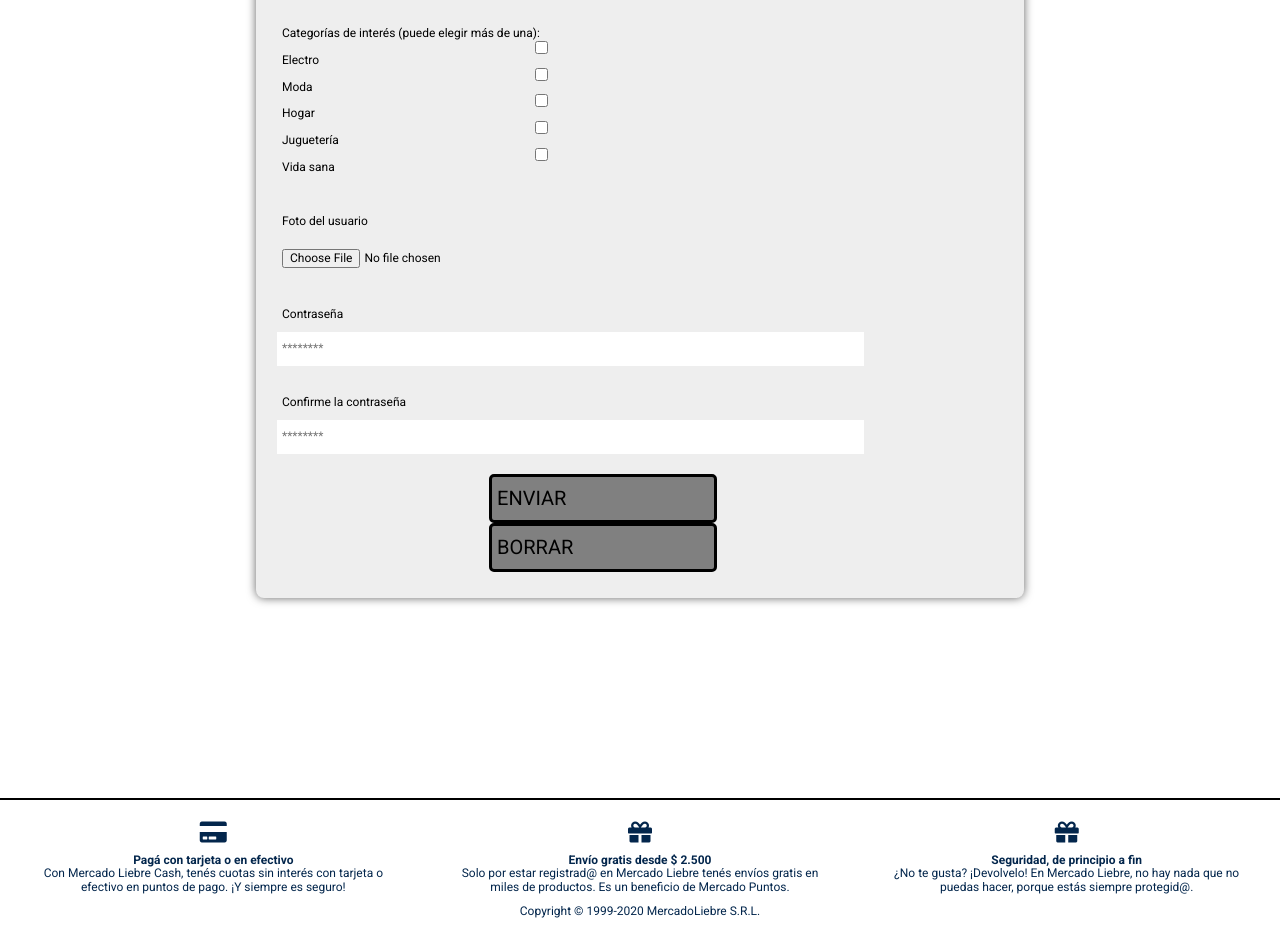
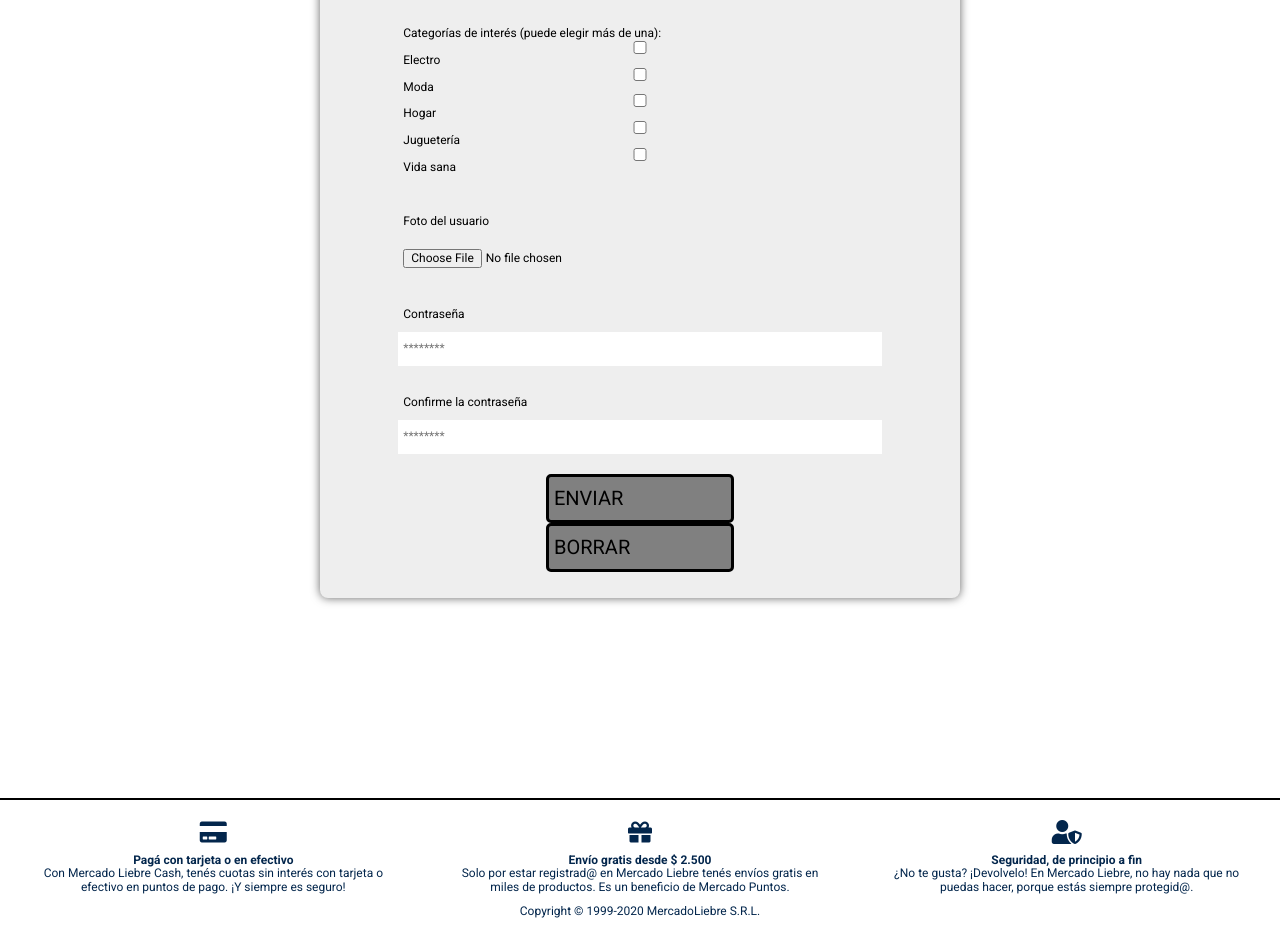
Before and after one commit to manunacht/proyecto-manuel-nacht-ml, a website: page views/register.html in a window 1280 px wide. Shown: the part 991-1920 px from the top of the page. Drawn offline with Linux system fonts and the light colour scheme; files whose address does not match are found by name.

Commit message:
final version

```diff
--- a/public/css/login.css
+++ b/public/css/login.css
@@ -50,8 +50,7 @@ form{
     background: #eee;
     padding: 16px;
     border-radius: 8px;
-    width: 60%;
-    min-width: 320px;
+    width: 98vw;
     flex-direction: column;
     margin: auto;
     margin-top: 200px;
@@ -76,6 +75,7 @@ form *{
     width: 50%;
     transition: all 500ms;
 }
+
 .button:hover{
     background-color: #0022AA;
 }
@@ -109,9 +109,18 @@ form *{
 }
 
 /*************************** MEDIA QUERIES *******************************/
+@media(min-width: 768px){
+    form{
+        width: 75vw;
+    }
+}
+
 @media (min-width: 1220px){
     .mainHeaderBottomBar *{
         font-size: 18px;
+    }
+    form{
+        width: 50vw;
     }
     .icons *{
         transition: all 100ms;
--- a/public/css/main.css
+++ b/public/css/main.css
@@ -36,6 +36,7 @@
         font-size: 18px;
     }
 }
+
 .phrase{
     padding-bottom: 10px;
 }
@@ -69,12 +70,10 @@
 }
 /**************************** MAIN ********************************/
 .main{
-
     width: 100%;
     margin: auto;
     text-align: left;
     background-color: #ebebeb;
-
 }
 .basedOnYourLastVisit{
     background-color: #ebebeb;
@@ -83,7 +82,8 @@
     background-color: #ebebeb;
 }
 .images{
-    max-width: 320px;
+    width: 93%;
+    min-width: 320px;
     padding: 10px;
     margin: auto;
 }
@@ -116,7 +116,9 @@
 
 .titulares{
     font-size: 24px;
-    padding-top: 10px;
+    padding-top:20px;
+    margin-bottom: 20px;
+    padding-left: 60px;
 }
 .truck{
     display: block;
@@ -160,7 +162,7 @@
 }
 .icons *{
         font-size: 2em;
-        color: #03264C;
+        color: blue;
         margin-bottom: 10px;
 }
 
--- a/public/css/register.css
+++ b/public/css/register.css
@@ -50,8 +50,7 @@ form{
     background: #eee;
     padding: 16px;
     border-radius: 8px;
-    width: 60%;
-    min-width: 320px;
+    width: 98vw;
     flex-direction: column;
     margin: auto;
     margin-top: 200px;
@@ -63,6 +62,7 @@ form *{
     padding: 10px 5px;
     flex-direction: column;
     width: 90%;
+    margin: auto;
 }
 
 .buttonBox{
@@ -112,9 +112,17 @@ form *{
 
 
 /*************************** MEDIA QUERIES *******************************/
+@media(min-width: 768px){
+    form{
+        width: 75vw;
+    }
+}
 @media (min-width: 1220px){
     .mainHeaderBottomBar *{
         font-size: 18px;
+    }
+    form{
+        width: 50vw;
     }
     .icons *{
         transition: all 100ms;
--- a/views/register.html
+++ b/views/register.html
@@ -27,7 +27,7 @@
 
                     <ul class = "leftNavBar">
                         <li><a href = "#">Ofertas</a></li>
-                        <li><a href = "https://localhost:3000">Tienda Oficial</a></li>
+                        <li><a href = "/home">Tienda Oficial</a></li>
                         <li><a href = "#">Vender</a></li>
                         <li><a href = "#">Ayuda</a></li>
                     </ul>
@@ -116,7 +116,7 @@
                 </section>
                 <section>
                     <div class = "icons">
-                        <i class = "fas fa-gift"></i>
+                        <i class="fas fa-user-shield"></i>
                     </div>
                     <strong class = "texto">Seguridad, de principio a fin</strong>
                     <p class = "texto">¿No te gusta? ¡Devolvelo! En Mercado Liebre, no hay nada que no puedas hacer, porque estás siempre protegid@.</p>
```
Also changed, not shown: views/home.html (+4 -6 lines), views/login.html (+2 -2 lines).
